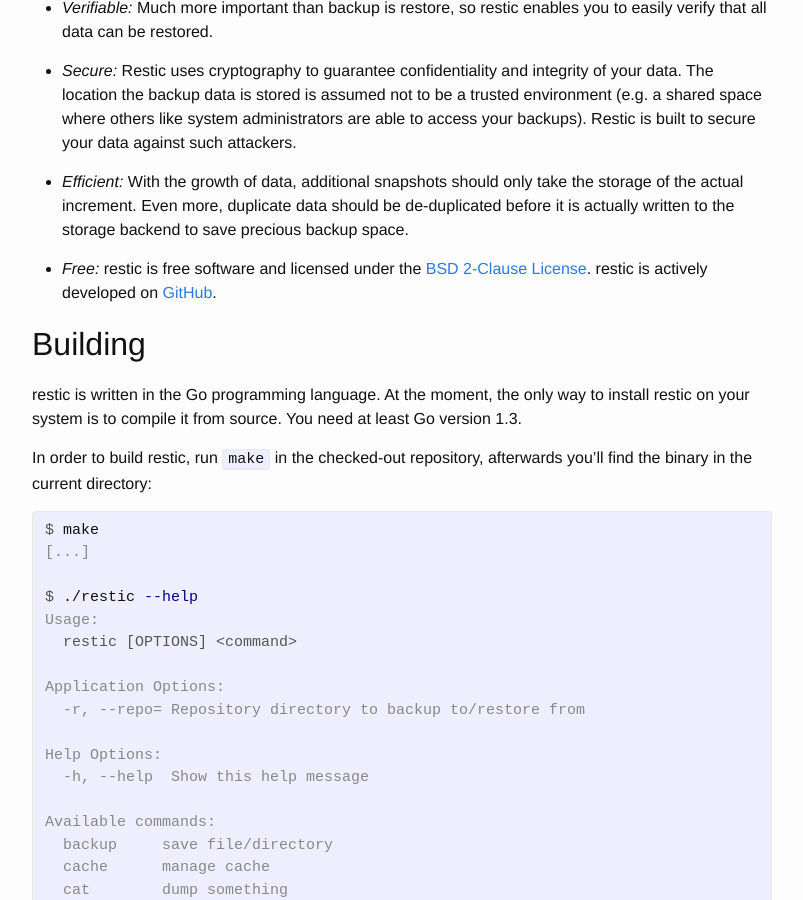
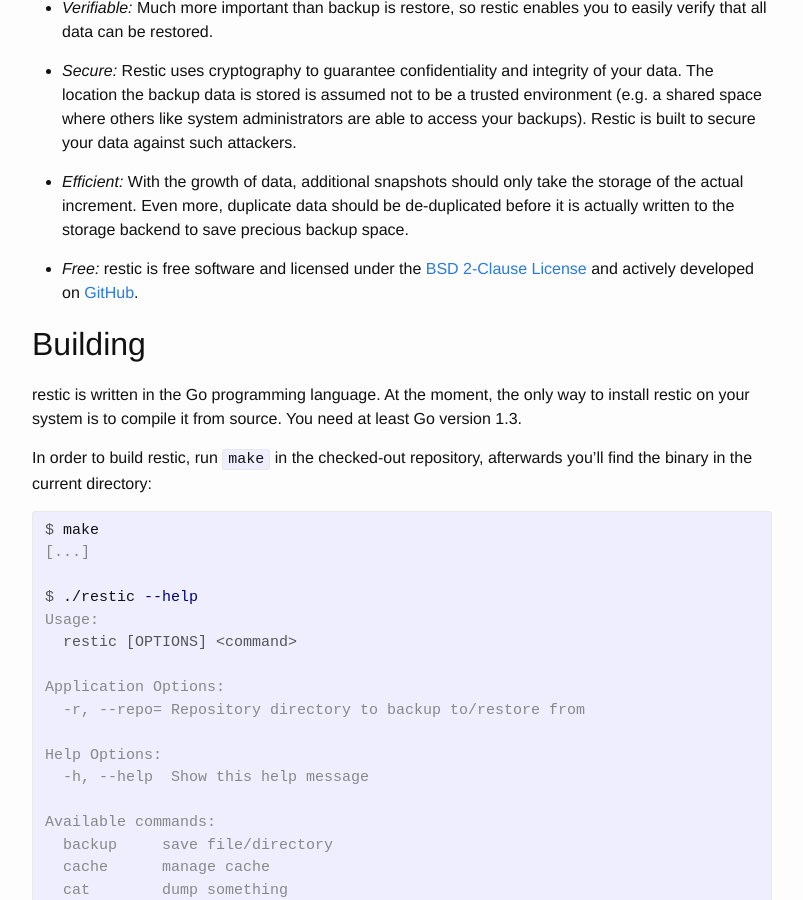
Before and after one commit to restic/restic.github.io, a Jekyll site: the page built from index.md, in a window 1280 px wide and 900 px high, scrolled down 396 px. Shown: the whole window, without its empty margins (238-1041 px from the left). Built offline with Jekyll 4.4.1, drawn with Linux system fonts in a browser that asks for light colours.

Commit message:
Improve wording

```diff
--- a/index.md
+++ b/index.md
@@ -17,7 +17,7 @@ restic is a program that does backups right. The design goals are:
 
  * *Efficient:* With the growth of data, additional snapshots should only take the storage of the actual increment. Even more, duplicate data should be de-duplicated before it is actually written to the storage backend to save precious backup space.
 
- * *Free:* restic is free software and licensed under the [BSD 2-Clause License](https://github.com/restic/restic/blob/master/LICENSE). restic is actively developed on [GitHub](https://github.com/restic/restic/).
+ * *Free:* restic is free software and licensed under the [BSD 2-Clause License](https://github.com/restic/restic/blob/master/LICENSE) and actively developed on [GitHub](https://github.com/restic/restic/).
 
 Building
 ========
```
